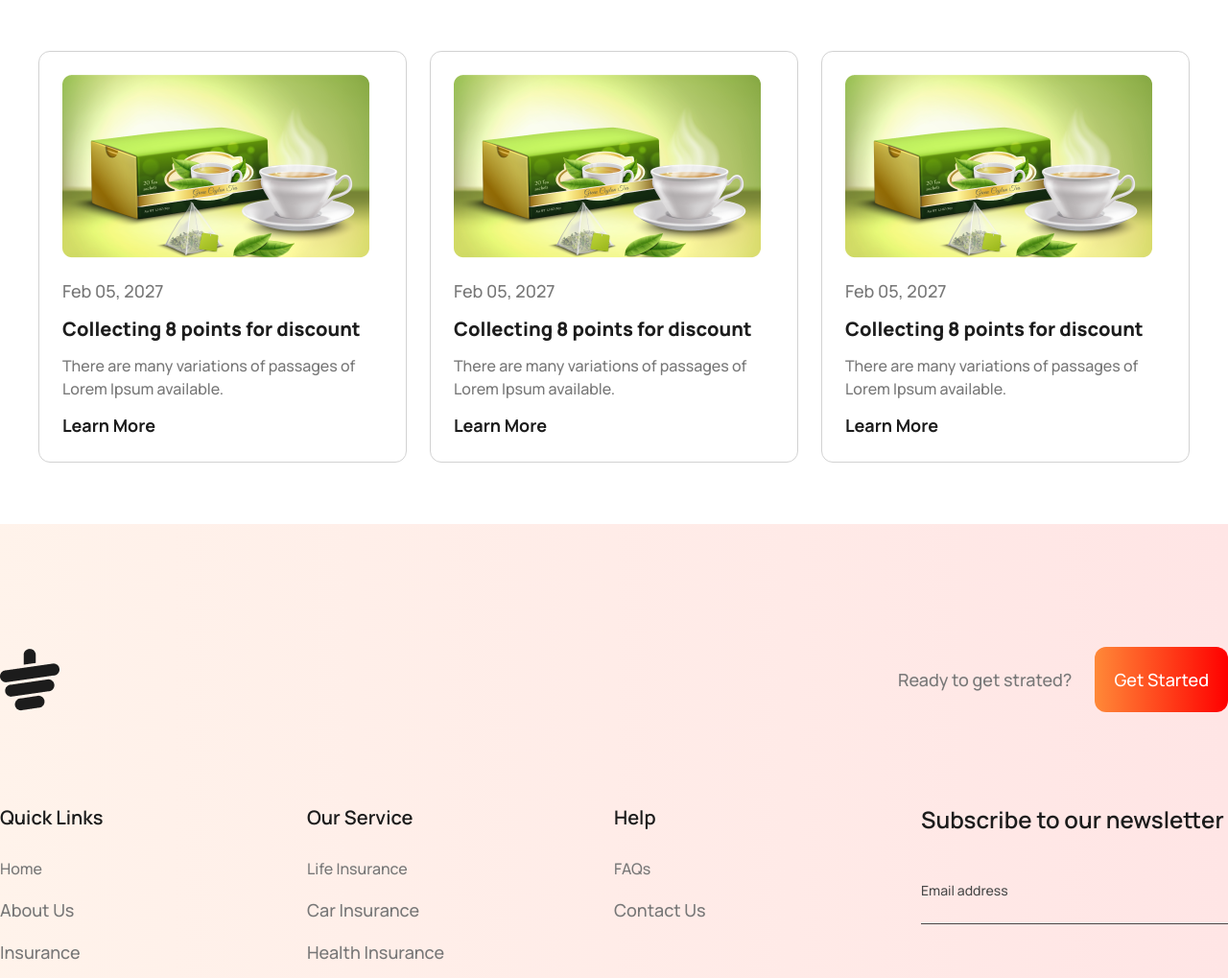
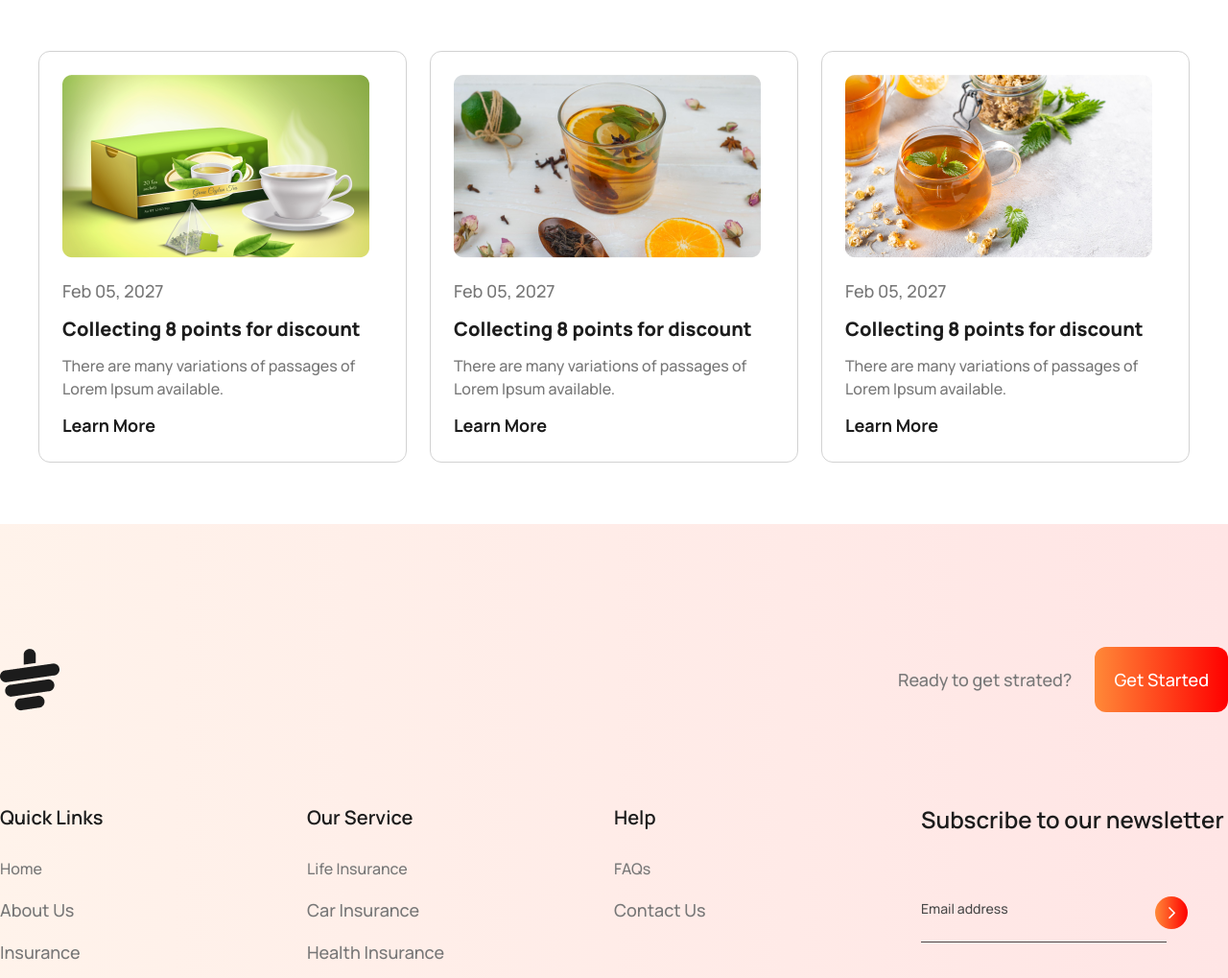
Before and after one commit to Shohanojjaman/tea-house, a plain HTML site: page index.html in a window 1280 px wide. Shown: the part 2975-3994 px from the top of the page at 96% size. Drawn offline with nearby package versions, Linux system fonts and the light colour scheme.

Commit message:
Fix some issues.

```diff
--- a/index.html
+++ b/index.html
@@ -241,7 +241,7 @@
                         </div>
                     </div>
                     <div class="p-6 space-y-5 border rounded-xl border-[#D2D2D2] max-w-sm">
-                        <img src="./images/news-1.png" alt="">
+                        <img src="./images/news-2.png" alt="">
                         <div class="space-y-3">
                             <p>Feb 05, 2027</p>
                             <h3 class="text-xl font-extrabold">Collecting 8 points for discount</h3>
@@ -250,7 +250,7 @@
                         </div>
                     </div>
                     <div class="p-6 space-y-5 border rounded-xl border-[#D2D2D2] max-w-sm">
-                        <img src="./images/news-1.png" alt="">
+                        <img src="./images/news-3.png" alt="">
                         <div class="space-y-3">
                             <p>Feb 05, 2027</p>
                             <h3 class="text-xl font-extrabold">Collecting 8 points for discount</h3>
@@ -305,7 +305,7 @@
                 <div class=" space-y-12 w-full sm:w-1/2 lg:w-1/4">
                     <h4 class="font-semibold text-2xl">Subscribe to our newsletter</h4>
                     <input type="email" name="email" id="email" placeholder="Email address"
-                        class="bg-transparent border-b border-[#494949] focus:outline-none pb-6 placeholder:text-sm placeholder:text-[#494949] text-[#494949] text-sm w-80">
+                        class="bg-transparent border-b border-[#494949] focus:outline-none pb-6 placeholder:text-sm placeholder:text-[#494949] text-[#494949] text-sm w-64 lg:max-xl:w-52 inline-block">
                     <a href="#"
                         class="bg-gradient-to-r from-[#FF8938] to-[#F00] text-white inline-block p-2 rounded-full relative top-4 -left-4 hover:-left-2 duration-300"><img
                             src="./images/left-arrow.png" alt=""></a>
```
Also changed, not shown: images/twitter.png.
